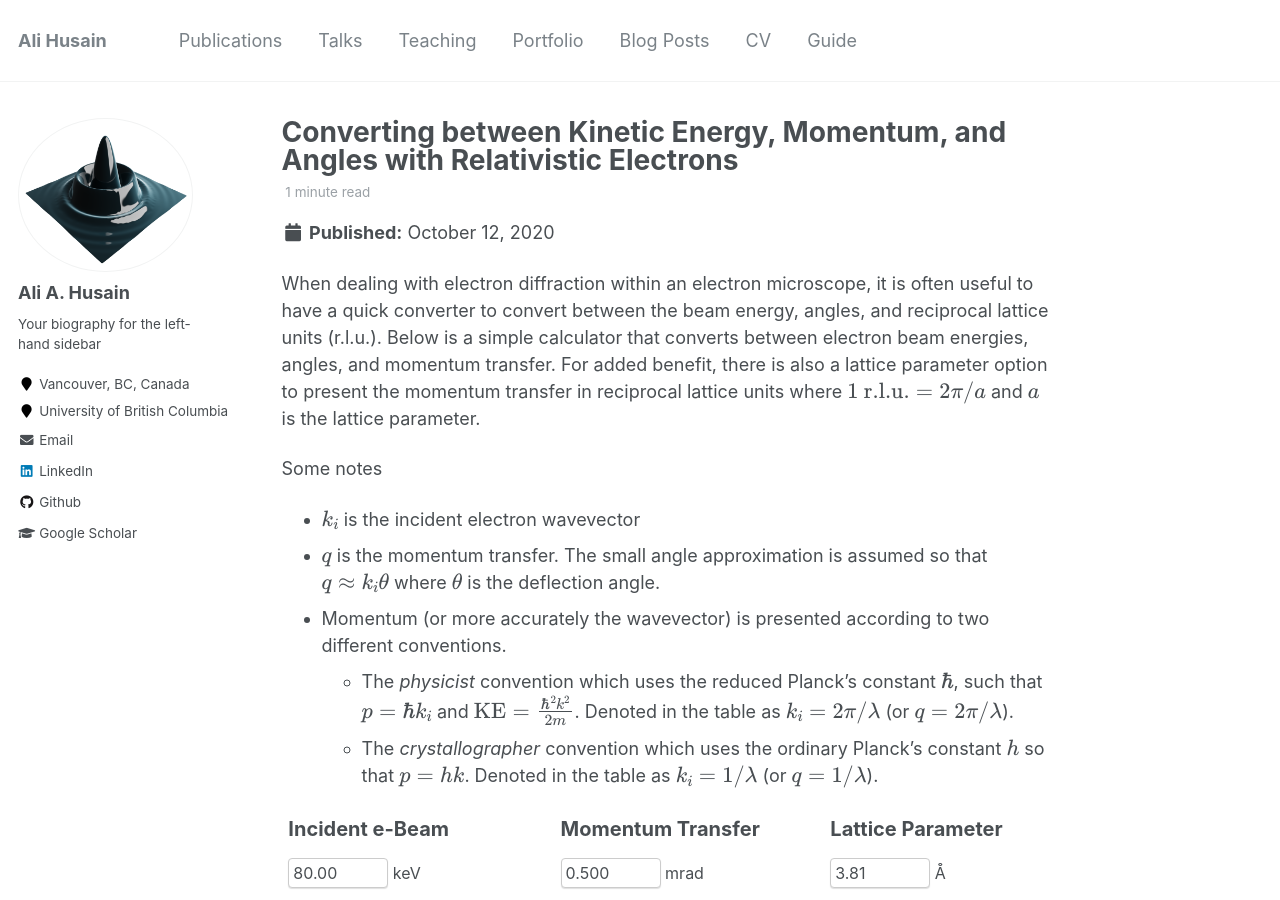
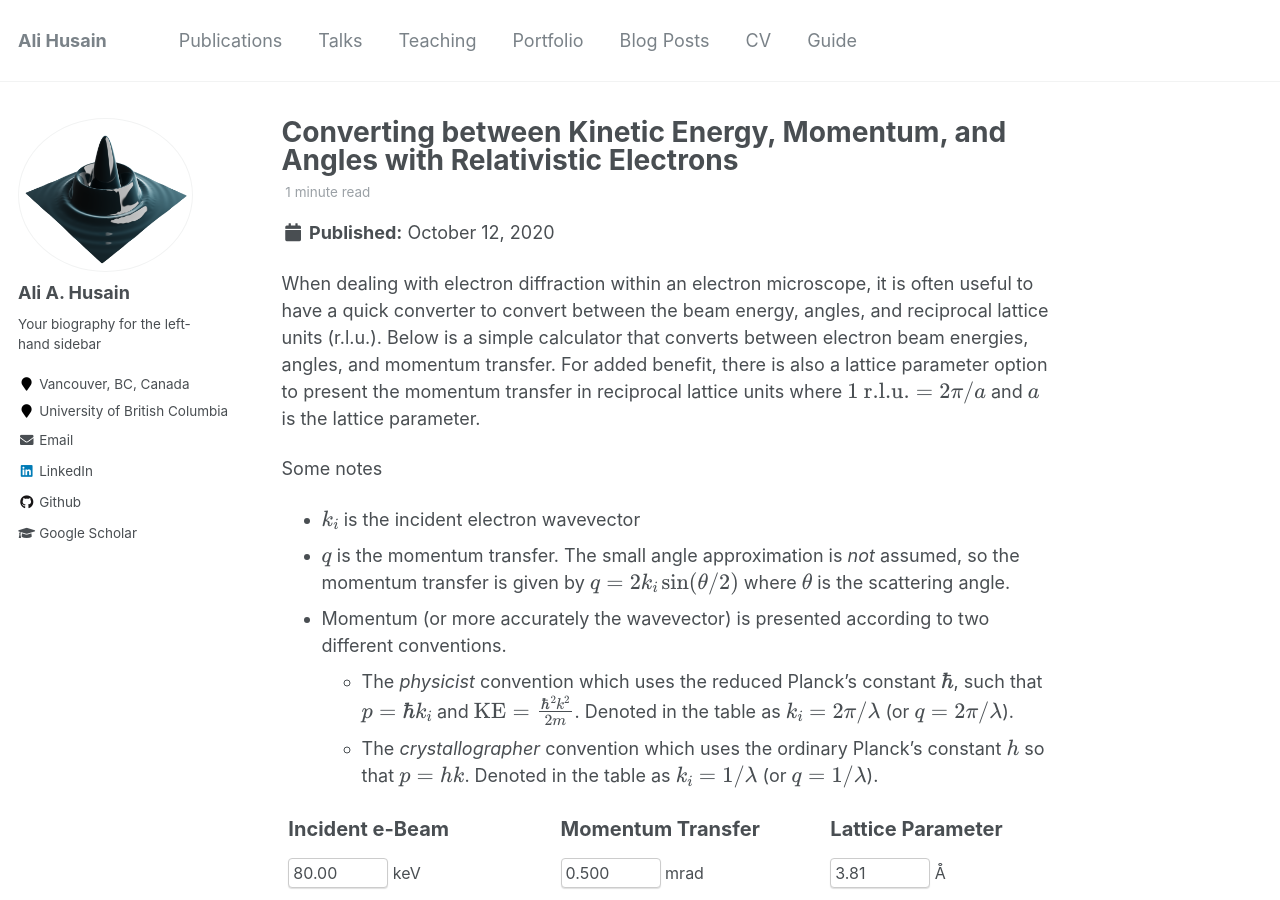
Before and after one commit to ahusain/ahusain.github.io, a Jekyll site: the page built from _posts/2020-10-12-ebeam-conversion-table.md, in a window 1280 px wide and 900 px high. Built offline with Jekyll 4.4.1, drawn with Linux system fonts in a browser that asks for light colours; formulas are drawn with MathJax 3.

Commit message:
Update 2020-10-12-ebeam-conversion-table.md
Clarified small angle approx not used

```diff
--- a/_posts/2020-10-12-ebeam-conversion-table.md
+++ b/_posts/2020-10-12-ebeam-conversion-table.md
@@ -12,7 +12,7 @@ When dealing with electron diffraction within an electron microscope, it is ofte
 
 Some notes
 - $k_i$ is the incident electron wavevector
-- $q$ is the momentum transfer. The small angle approximation is assumed so that $q \approx k_i \theta$ where $\theta$ is the deflection angle.
+- $q$ is the momentum transfer. The small angle approximation is *not* assumed, so the momentum transfer is given by $q = 2k_i \sin(\theta/2)$ where $\theta$ is the scattering angle.
 - Momentum (or more accurately the wavevector) is presented according to two different conventions.
     * The *physicist* convention which uses the reduced Planck's constant $\hbar$, such that $p=\hbar k_i$ and $\textrm{KE}=\frac{\hbar^2 k^2}{2m}$. Denoted in the table as $k_i = 2\pi/\lambda$ (or $q = 2\pi/\lambda$).
     * The *crystallographer* convention which uses the ordinary Planck's constant $h$ so that $p=h k$. Denoted in the table as $k_i = 1/\lambda$ (or $q = 1/\lambda$).
```
